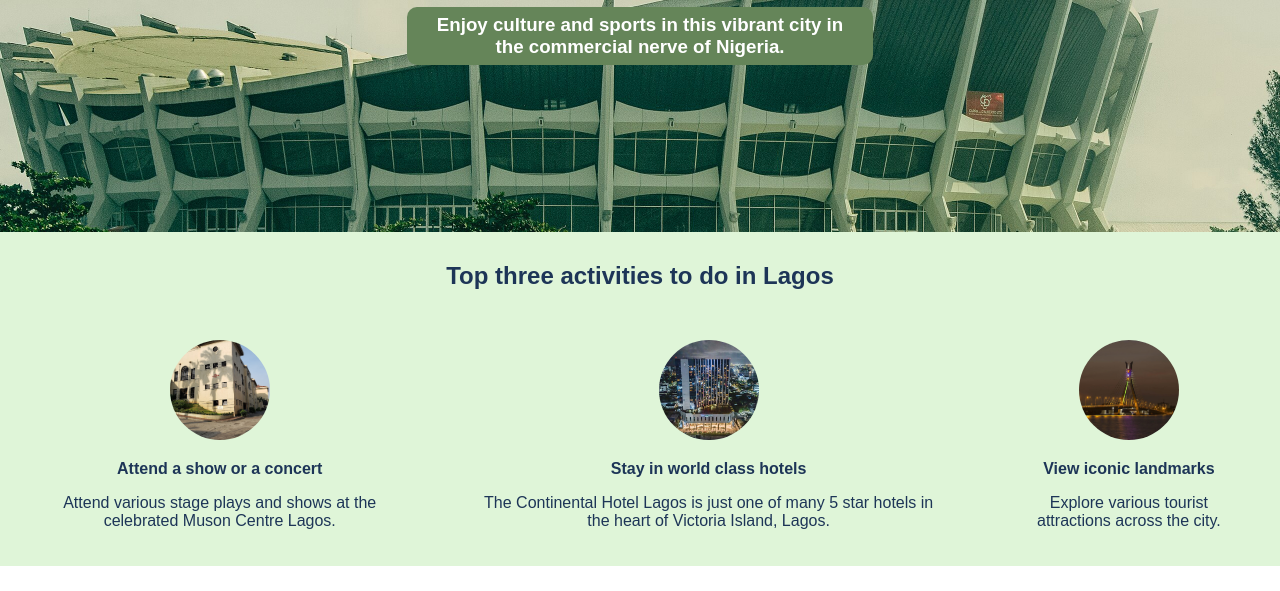
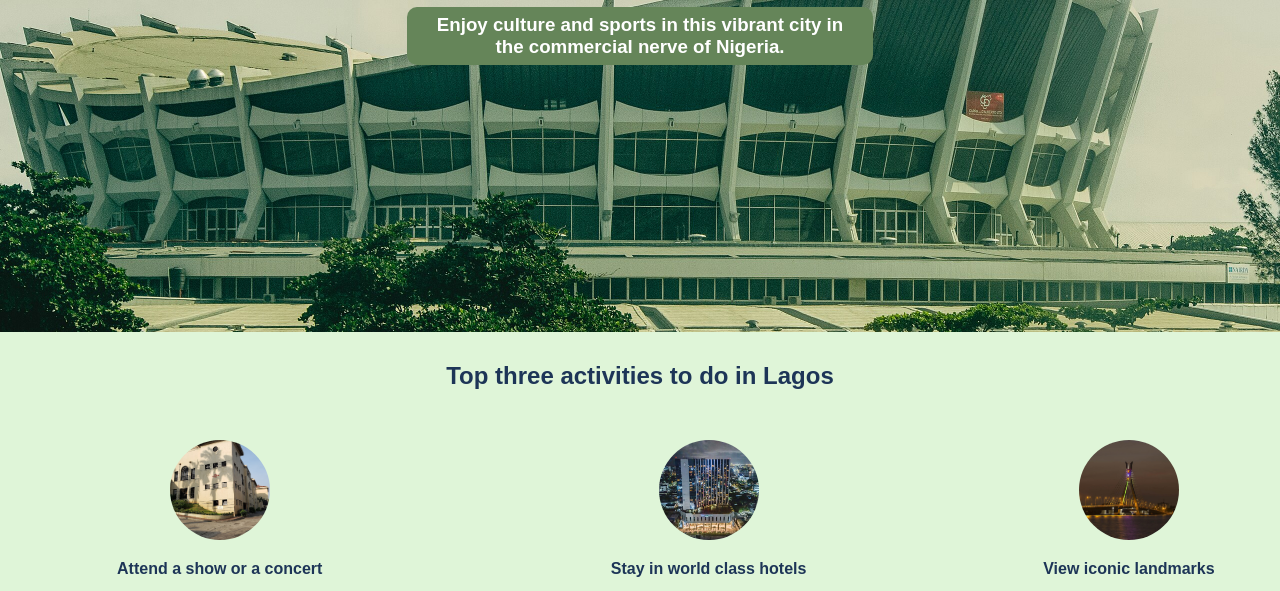
Before and after one commit to Olaotan/Visit-Lagos, a website built with Vite: page index.html in a window 1280 px wide. Shown: the part 168-759 px from the top of the page. Built offline with nearby package versions, Linux system fonts and the light colour scheme.

Commit message:
adjusted hero image

```diff
--- a/styles.css
+++ b/styles.css
@@ -17,7 +17,7 @@ body {
 .hero-section {
     background-image: url('./images/theaterLagos.jpg');
     background-size: cover;
-    height: 400px;
+    height: 500px;
     display: flex;
     flex-direction: column;
     align-items: center;
```
